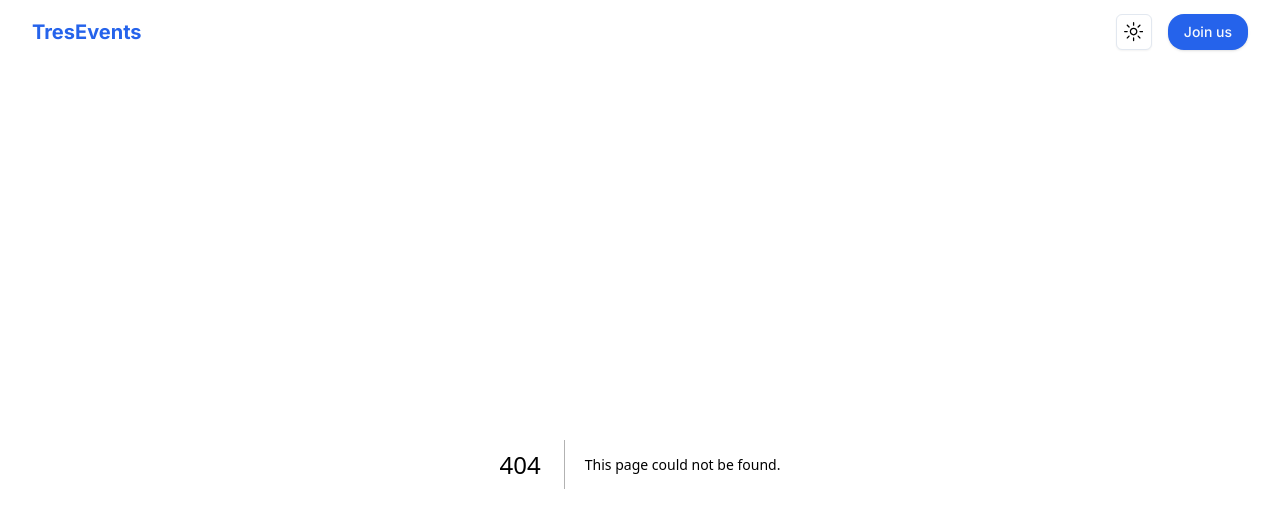
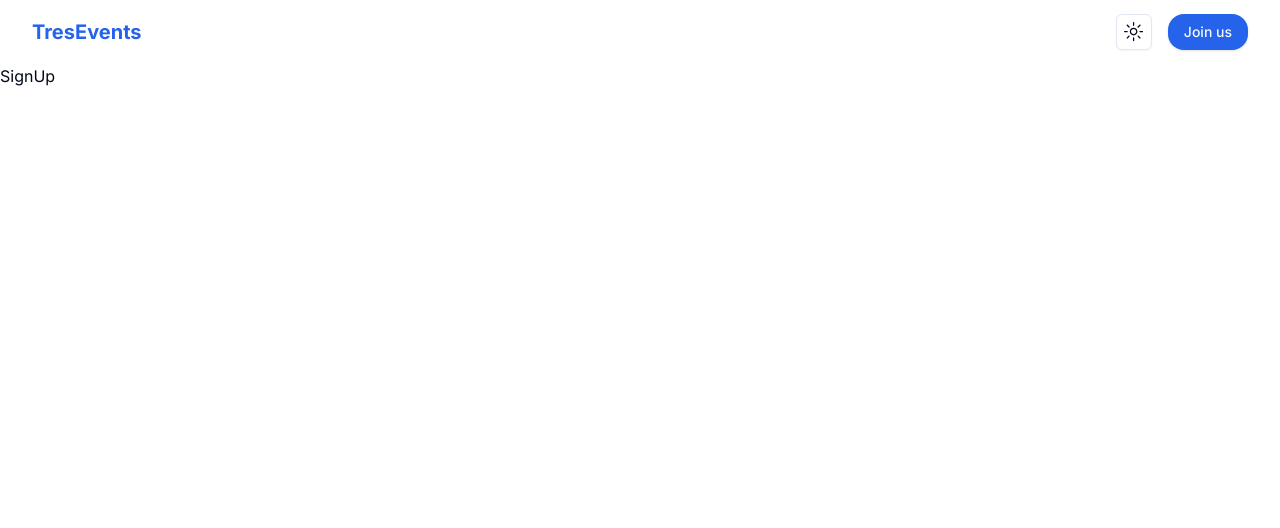
Before and after one commit to TresorRw/event-web-fe, a Next.js app: page /signup in a window 1280 px wide. Before the commit this address had no page. Shown: the top 528 px of the page. Built offline with nearby package versions, Linux system fonts and the light colour scheme.

Commit message:
Auth pages

```diff
--- /dev/null
+++ b/app/signin/page.tsx
@@ -0,0 +1,9 @@
+import React from 'react'
+
+const SignIn = () => {
+  return (
+    <div>SignIn</div>
+  )
+}
+
+export default SignIn
--- /dev/null
+++ b/app/signup/page.tsx
@@ -0,0 +1,9 @@
+import React from 'react'
+
+const SignUp = () => {
+  return (
+    <div>SignUp</div>
+  )
+}
+
+export default SignUp
```
